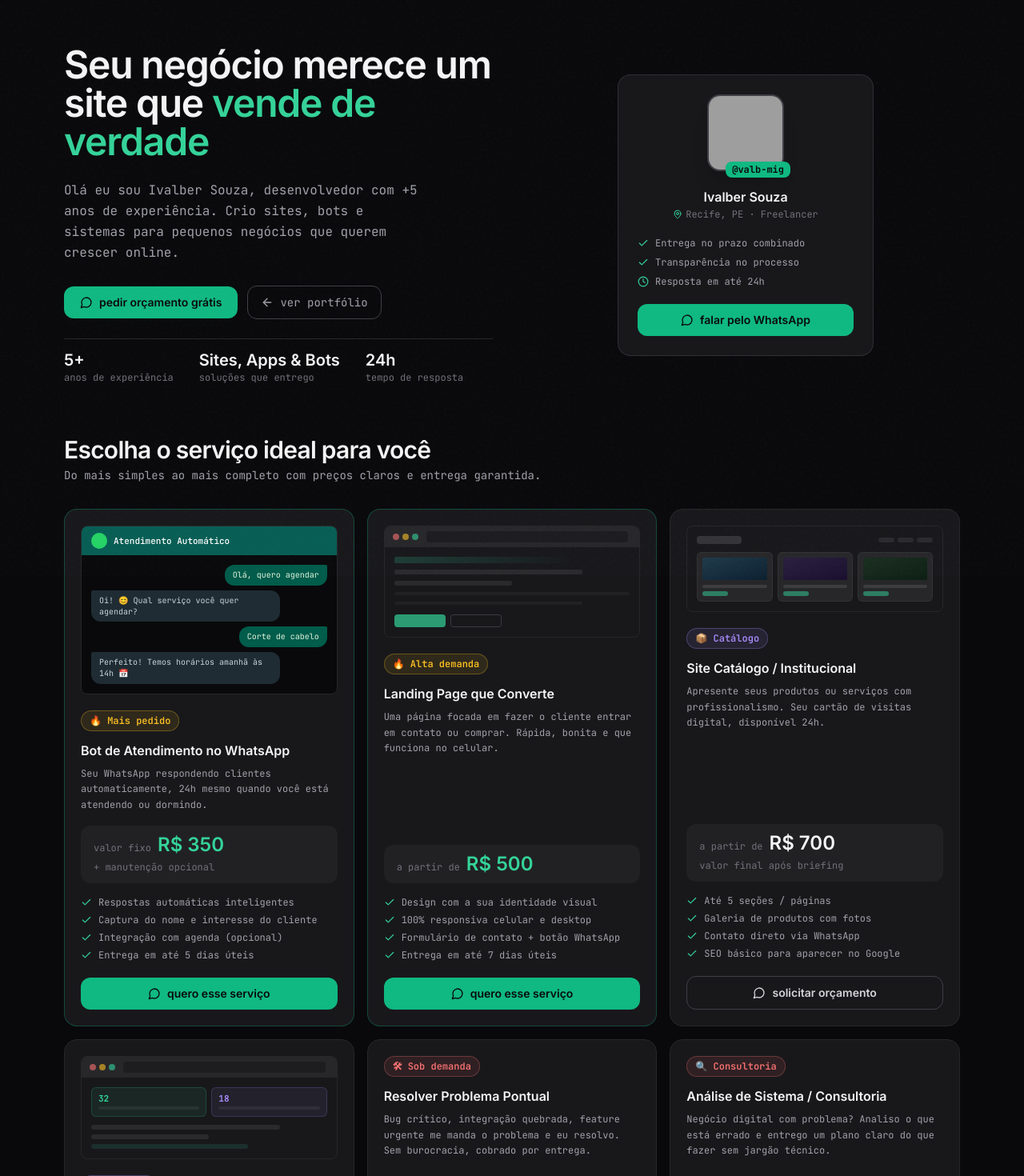
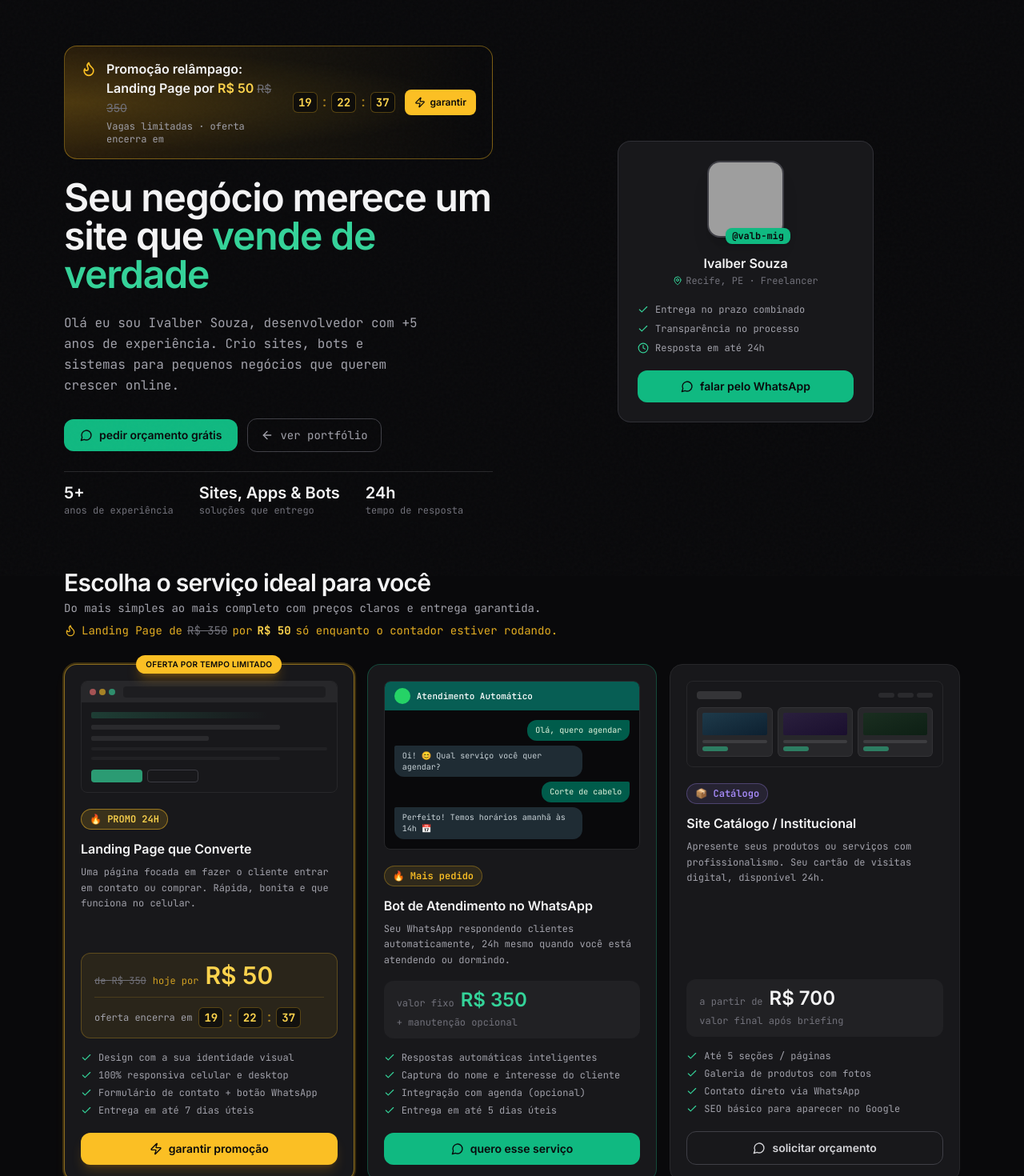
Before and after one commit to valb-mig/portifolio.sh, a Next.js app: page /servicos in a window 1280 px wide. Shown: the part 80-1550 px from the top of the page at 80% size. Built offline with nearby package versions, Linux system fonts and the light colour scheme; grey boxes are pictures that could not be loaded.

Commit message:
feat: promoção de Landing Page por R$ 50 no catálogo
Destaca a Landing Page como oferta relâmpago (de R$ 350 por R$ 50) com
banner no hero, card em primeiro lugar no grid e contador regressivo que
reseta na virada do dia, mantendo a urgência sem data de expiração fixa.

```diff
--- a/src/app/servicos/page.tsx
+++ b/src/app/servicos/page.tsx
@@ -1,15 +1,107 @@
 "use client";
 
+import { useEffect, useState } from "react";
 import {
   Terminal, Github, Linkedin, Instagram, Newspaper,
   Check, MapPin, Clock, ArrowLeft,
-  MessageCircle,
+  MessageCircle, Flame, Zap,
 } from "lucide-react";
 
 const WPP = process.env.NEXT_PUBLIC_WPP ?? "";
 
 function wpp(msg: string) {
   return `https://wa.me/${WPP}?text=${encodeURIComponent(msg)}`;
+}
+
+/* ── PROMO COUNTDOWN ── */
+
+/** Tempo restante até a próxima meia-noite local. A promo "reseta" todo dia. */
+function usePromoCountdown() {
+  const [left, setLeft] = useState<{ h: string; m: string; s: string } | null>(null);
+
+  useEffect(() => {
+    function tick() {
+      const now = new Date();
+      const end = new Date(now);
+      end.setHours(24, 0, 0, 0);
+      const diff = Math.max(0, end.getTime() - now.getTime());
+      const total = Math.floor(diff / 1000);
+      setLeft({
+        h: String(Math.floor(total / 3600)).padStart(2, "0"),
+        m: String(Math.floor((total % 3600) / 60)).padStart(2, "0"),
+        s: String(total % 60).padStart(2, "0"),
+      });
+    }
+    tick();
+    const id = setInterval(tick, 1000);
+    return () => clearInterval(id);
+  }, []);
+
+  return left;
+}
+
+function CountdownDigits({ compact = false }: { compact?: boolean }) {
+  const left = usePromoCountdown();
+  const box = compact
+    ? "bg-zinc-950/70 border border-amber-400/30 text-amber-300 font-mono font-bold text-sm px-1.5 py-0.5 rounded-md tabular-nums"
+    : "bg-zinc-950/70 border border-amber-400/30 text-amber-300 font-mono font-bold text-base px-2 py-1 rounded-md tabular-nums";
+
+  if (!left) {
+    return (
+      <span className="flex items-center gap-1">
+        <span className={box}>--</span>
+        <span className="text-amber-400/60">:</span>
+        <span className={box}>--</span>
+        <span className="text-amber-400/60">:</span>
+        <span className={box}>--</span>
+      </span>
+    );
+  }
+
+  return (
+    <span className="flex items-center gap-1">
+      <span className={box}>{left.h}</span>
+      <span className="text-amber-400/60">:</span>
+      <span className={box}>{left.m}</span>
+      <span className="text-amber-400/60">:</span>
+      <span className={box}>{left.s}</span>
+    </span>
+  );
+}
+
+function PromoBanner() {
+  return (
+    <a
+      href={wpp("Olá, quero a promoção de Landing Page por R$ 50!")}
+      target="_blank"
+      rel="noreferrer"
+      className="group relative block overflow-hidden rounded-2xl border border-amber-400/40 bg-gradient-to-r from-amber-500/[0.14] via-amber-400/[0.06] to-transparent px-5 py-4 transition-all hover:border-amber-400/70"
+    >
+      <div className="absolute inset-0 bg-[radial-gradient(ellipse_at_left,rgba(251,191,36,0.16),transparent_65%)] pointer-events-none" />
+      <div className="relative flex flex-col gap-3 sm:flex-row sm:items-center sm:justify-between">
+        <div className="flex items-start gap-3">
+          <Flame className="w-5 h-5 text-amber-400 flex-shrink-0 mt-0.5" />
+          <div>
+            <p className="font-sans font-extrabold text-sm sm:text-base text-zinc-100 leading-snug">
+              Promoção relâmpago: Landing Page por{" "}
+              <span className="text-amber-300">R$ 50</span>{" "}
+              <span className="text-zinc-500 font-normal line-through text-xs sm:text-sm">R$ 350</span>
+            </p>
+            <p className="text-zinc-400 text-xs mt-1">
+              Vagas limitadas · oferta encerra em
+            </p>
+          </div>
+        </div>
+        <div className="flex items-center gap-3 pl-8 sm:pl-0">
+          <CountdownDigits compact />
+          <span className="hidden sm:inline-flex items-center gap-1.5 font-sans font-bold text-xs bg-amber-400 group-hover:bg-amber-300 text-zinc-950 px-3 py-2 rounded-lg transition-colors whitespace-nowrap">
+            <Zap className="w-3.5 h-3.5" />
+            garantir
+          </span>
+        </div>
+      </div>
+    </a>
+  );
 }
 
 /* ── MOCKUPS ── */
@@ -142,9 +234,29 @@ type Service = {
   wppMsg: string;
   outline: boolean;
   Mockup?: () => React.JSX.Element;
+  /** Quando presente, o card vira o card de promoção (destaque âmbar + contador). */
+  promo?: { oldPrice: string; note: string };
 };
 
 const services: Service[] = [
+  {
+    badge: { label: "🔥 PROMO 24H",      cls: "bg-amber-400/15 border-amber-400/50 text-amber-300"  },
+    title: "Landing Page que Converte",
+    desc:  "Uma página focada em fazer o cliente entrar em contato ou comprar. Rápida, bonita e que funciona no celular.",
+    priceFrom: "hoje por",
+    price: "R$ 50",
+    includes: [
+      "Design com a sua identidade visual",
+      "100% responsiva celular e desktop",
+      "Formulário de contato + botão WhatsApp",
+      "Entrega em até 7 dias úteis",
+    ],
+    featured: true,
+    wppMsg: "Olá, quero a promoção de Landing Page por R$ 50!",
+    outline: false,
+    Mockup: BrowserMockup,
+    promo: { oldPrice: "R$ 350", note: "oferta encerra em" },
+  },
   {
     badge: { label: "🔥 Mais pedido",   cls: "bg-amber-400/10 border-amber-400/30 text-amber-400"  },
     title: "Bot de Atendimento no WhatsApp",
@@ -162,23 +274,6 @@ const services: Service[] = [
     wppMsg: "Olá, quero o Bot de WhatsApp!",
     outline: false,
     Mockup: WppMockup,
-  },
-  {
-    badge: { label: "🔥 Alta demanda",   cls: "bg-amber-400/10 border-amber-400/30 text-amber-400"  },
-    title: "Landing Page que Converte",
-    desc:  "Uma página focada em fazer o cliente entrar em contato ou comprar. Rápida, bonita e que funciona no celular.",
-    priceFrom: "a partir de",
-    price: "R$ 500",
-    includes: [
-      "Design com a sua identidade visual",
-      "100% responsiva celular e desktop",
-      "Formulário de contato + botão WhatsApp",
-      "Entrega em até 7 dias úteis",
-    ],
-    featured: true,
-    wppMsg: "Olá, quero uma Landing Page!",
-    outline: false,
-    Mockup: BrowserMockup,
   },
   {
     badge: { label: "📦 Catálogo",       cls: "bg-violet-400/10 border-violet-400/30 text-violet-400" },
@@ -273,6 +368,8 @@ export default function Servicos() {
 
           {/* Left */}
           <div className="space-y-6">
+            <PromoBanner />
+
             <h1 className="font-sans font-extrabold text-4xl md:text-5xl leading-tight tracking-tight">
               Seu negócio merece um site que{" "}
               <span className="text-emerald-400">vende de verdade</span>
@@ -367,13 +464,29 @@ export default function Servicos() {
         <div className="mb-8">
           <h2 className="font-sans font-extrabold text-3xl tracking-tight mb-1">Escolha o serviço ideal para você</h2>
           <p className="text-zinc-400 text-sm">Do mais simples ao mais completo com preços claros e entrega garantida.</p>
+          <p className="text-amber-400/90 text-sm mt-2 flex items-center gap-1.5">
+            <Flame className="w-4 h-4 flex-shrink-0" />
+            Landing Page de <span className="line-through text-zinc-500">R$ 350</span> por <span className="font-bold text-amber-300">R$ 50</span> só enquanto o contador estiver rodando.
+          </p>
         </div>
 
         {/* Grid */}
         <div className="grid sm:grid-cols-2 lg:grid-cols-3 gap-4">
           {services.map((svc) => (
             <div key={svc.title}
-              className={`flex flex-col bg-zinc-900 border rounded-2xl p-5 transition-all hover:-translate-y-1 hover:shadow-xl hover:shadow-black/30 ${svc.featured ? "border-emerald-500/30 hover:border-emerald-500/60" : "border-zinc-800 hover:border-zinc-600"}`}>
+              className={`relative flex flex-col bg-zinc-900 border rounded-2xl p-5 transition-all hover:-translate-y-1 hover:shadow-xl ${
+                svc.promo
+                  ? "border-amber-400/50 hover:border-amber-400/80 ring-2 ring-amber-400/20 shadow-lg shadow-amber-500/10 hover:shadow-amber-500/20"
+                  : svc.featured
+                    ? "border-emerald-500/30 hover:border-emerald-500/60 hover:shadow-black/30"
+                    : "border-zinc-800 hover:border-zinc-600 hover:shadow-black/30"
+              }`}>
+
+              {svc.promo && (
+                <span className="absolute -top-3 left-1/2 -translate-x-1/2 whitespace-nowrap bg-amber-400 text-zinc-950 font-sans font-extrabold text-[10px] uppercase tracking-wide px-3 py-1 rounded-full shadow-lg shadow-amber-500/30">
+                  oferta por tempo limitado
+                </span>
+              )}
 
               {svc.Mockup && <svc.Mockup />}
 
@@ -384,11 +497,25 @@ export default function Servicos() {
               <p className="font-sans font-bold text-zinc-100 text-base mb-2">{svc.title}</p>
               <p className="text-zinc-400 text-xs leading-relaxed mb-4 flex-1">{svc.desc}</p>
 
-              <div className="bg-zinc-800/60 rounded-xl px-4 py-3 mb-4 flex items-baseline gap-2 flex-wrap">
-                {svc.priceFrom && <span className="text-zinc-500 text-xs">{svc.priceFrom}</span>}
-                <span className={`font-sans font-extrabold text-2xl leading-none ${svc.featured ? "text-emerald-400" : "text-zinc-100"}`}>{svc.price}</span>
-                <span className="text-zinc-500 text-xs">{svc.pricePeriod}</span>
-              </div>
+              {svc.promo ? (
+                <div className="bg-amber-400/[0.08] border border-amber-400/25 rounded-xl px-4 py-3 mb-4">
+                  <div className="flex items-baseline gap-2 flex-wrap">
+                    <span className="text-zinc-500 text-xs line-through">de {svc.promo.oldPrice}</span>
+                    <span className="text-amber-400/80 text-xs">{svc.priceFrom}</span>
+                    <span className="font-sans font-extrabold text-3xl leading-none text-amber-300">{svc.price}</span>
+                  </div>
+                  <div className="flex items-center gap-2 mt-3 pt-3 border-t border-amber-400/15 flex-wrap">
+                    <span className="text-zinc-400 text-xs">{svc.promo.note}</span>
+                    <CountdownDigits compact />
+                  </div>
+                </div>
+              ) : (
+                <div className="bg-zinc-800/60 rounded-xl px-4 py-3 mb-4 flex items-baseline gap-2 flex-wrap">
+                  {svc.priceFrom && <span className="text-zinc-500 text-xs">{svc.priceFrom}</span>}
+                  <span className={`font-sans font-extrabold text-2xl leading-none ${svc.featured ? "text-emerald-400" : "text-zinc-100"}`}>{svc.price}</span>
+                  <span className="text-zinc-500 text-xs">{svc.pricePeriod}</span>
+                </div>
+              )}
 
               <ul className="space-y-1.5 mb-5">
                 {svc.includes.map((item) => (
@@ -400,9 +527,15 @@ export default function Servicos() {
               </ul>
 
               <a href={wpp(svc.wppMsg)} target="_blank" rel="noreferrer"
-                className={`flex items-center justify-center gap-2 font-sans font-bold text-sm py-2.5 rounded-xl transition-all mt-auto ${svc.outline ? "border border-zinc-700 hover:border-emerald-500/50 text-zinc-300 hover:text-emerald-400 hover:bg-emerald-400/5" : "bg-emerald-500 hover:bg-emerald-400 text-zinc-950"}`}>
-                <MessageCircle className="w-4 h-4" />
-                {svc.outline ? "solicitar orçamento" : "quero esse serviço"}
+                className={`flex items-center justify-center gap-2 font-sans font-bold text-sm py-2.5 rounded-xl transition-all mt-auto ${
+                  svc.promo
+                    ? "bg-amber-400 hover:bg-amber-300 text-zinc-950 shadow-lg shadow-amber-500/20"
+                    : svc.outline
+                      ? "border border-zinc-700 hover:border-emerald-500/50 text-zinc-300 hover:text-emerald-400 hover:bg-emerald-400/5"
+                      : "bg-emerald-500 hover:bg-emerald-400 text-zinc-950"
+                }`}>
+                {svc.promo ? <Zap className="w-4 h-4" /> : <MessageCircle className="w-4 h-4" />}
+                {svc.promo ? "garantir promoção" : svc.outline ? "solicitar orçamento" : "quero esse serviço"}
               </a>
             </div>
           ))}
```
